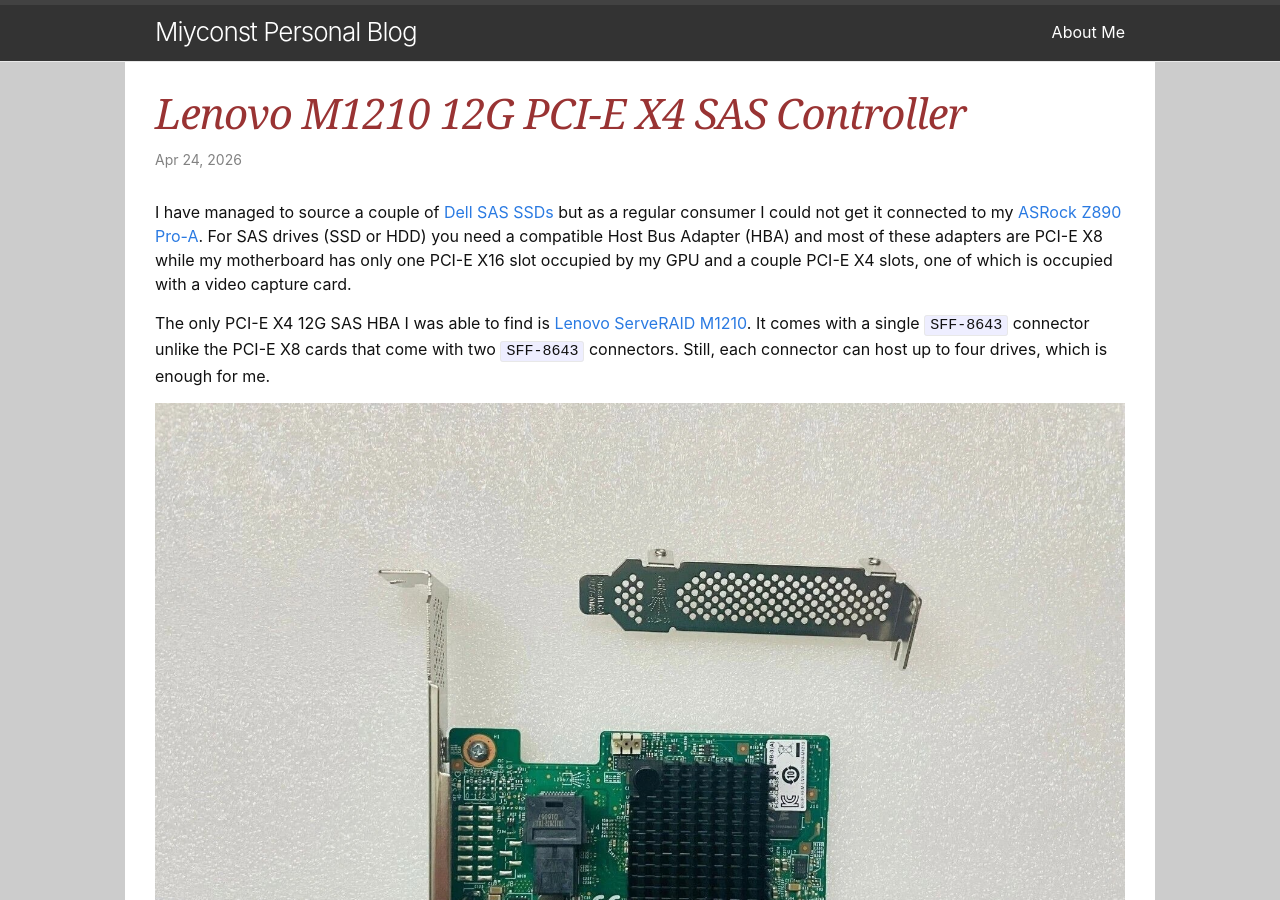
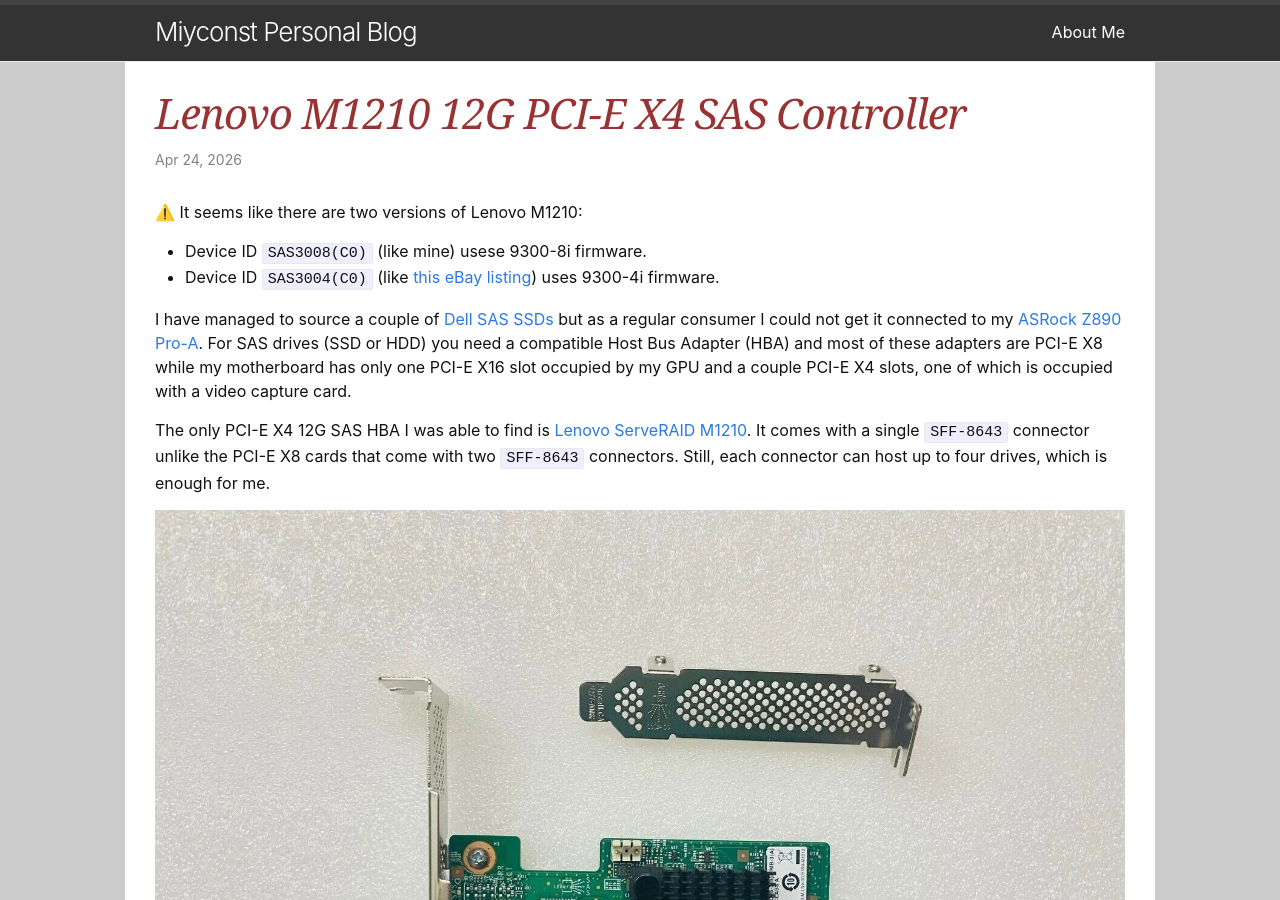
Before and after one commit to miyconst/miyconst.github.io, a Jekyll site: the page built from _posts/2026-04-24-lenovo-m1210.markdown, in a window 1280 px wide and 900 px high. Built offline with Jekyll 4.4.1, drawn with Linux system fonts in a browser that asks for light colours.

Commit message:
Update 2026-04-24-lenovo-m1210.markdown

```diff
--- a/_posts/2026-04-24-lenovo-m1210.markdown
+++ b/_posts/2026-04-24-lenovo-m1210.markdown
@@ -7,6 +7,10 @@
 background: "#E42022"
 color: white
 ---
+
+⚠️ It seems like there are two versions of Lenovo M1210:
+- Device ID `SAS3008(C0)` (like mine) usese 9300-8i firmware.
+- Device ID `SAS3004(C0)` (like [this eBay listing](https://ebay.us/sF5EFH)) uses 9300-4i firmware.
 
 I have managed to source a couple of [Dell SAS SSDs](https://ebay.us/gVx6tq) but as a regular consumer I could not get it connected to my [ASRock Z890 Pro-A](https://www.asrock.com/mb/Intel/Z890%20Pro-A/index.asp).
 For SAS drives (SSD or HDD) you need a compatible Host Bus Adapter (HBA) and most of these adapters are PCI-E X8 while my motherboard has only one PCI-E X16 slot occupied by my GPU and a couple PCI-E X4 slots, one of which is occupied with a video capture card.
```
